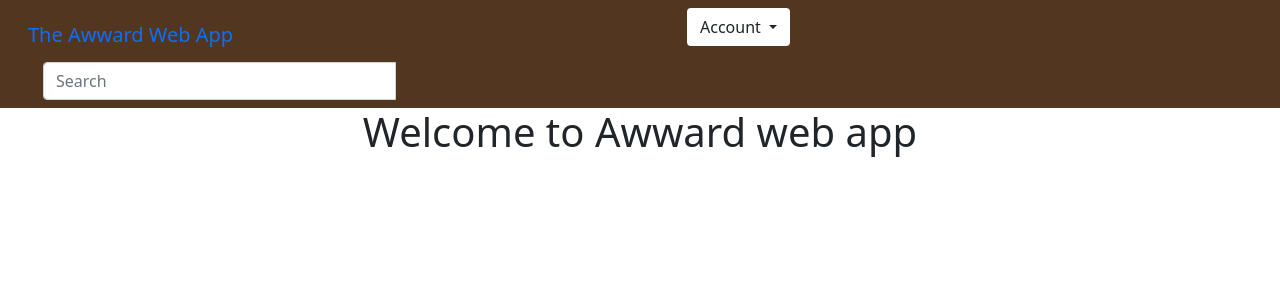
After one commit to Moses-254-Mugo/M-Awwards, a Django app: page / in a window 1280 px wide. The commit adds this page. Shown: the top 300 px of the page. Run offline with Django 3.2, Linux system fonts and the light colour scheme; the visitor is signed in with stand-in values (Sample User, id 1); some libraries are stand-ins or nearby versions.

Commit message:
Modify files

```diff
--- a/Appward/templates/base.html
+++ b/Appward/templates/base.html
@@ -1,19 +1,26 @@
 {% load bootstrap4 %}
-{% load static%}
+{% load static %}
 <!DOCTYPE html>
 <html>
 <head>
   <meta charset="utf-8">
+
+  {% block styles %}
+    {% bootstrap_css %}
+    <link href="https://cdn.jsdelivr.net/npm/bootstrap@5.0.2/dist/css/bootstrap.min.css" rel="stylesheet" integrity="sha384-EVSTQN3/azprG1Anm3QDgpJLIm9Nao0Yz1ztcQTwFspd3yD65VohhpuuCOmLASjC" crossorigin="anonymous">
+    <link rel="stylesheet" href="https://pro.fontawesome.com/releases/v5.10.0/css/all.css" integrity="sha384-AYmEC3Yw5cVb3ZcuHtOA93w35dYTsvhLPVnYs9eStHfGJvOvKxVfELGroGkvsg+p" crossorigin="anonymous"/>
+    <link rel="stylesheet" href="#">
+  {% endblock %}
 
 
 </head>
 <body>
     {% include "navbar.html" %}
 
-    {% block content %}{%endblock%}
+    {% block content %} {%endblock%}
 
     {% block scripts %}
-        <script src="https://ajax.googleapis.com/ajax/libs/jquery/3.2.1/jquery.min.js"></script>
+    <script src="https://ajax.googleapis.com/ajax/libs/jquery/3.6.0/jquery.min.js"></script>
      {% bootstrap_javascript %}
     {% endblock %}
 </body>
--- /dev/null
+++ b/Appward/templates/navbar.html
@@ -0,0 +1,71 @@
+
+  <style>
+    nav{
+      background-color: #523620;
+    }
+    li{
+      list-style-type: none;
+    }
+    .dropdown-toggle{
+      background-color: #fff;
+    }
+
+  </style>
+<body>
+<nav class="navbar navbar-inverse">
+  <div class="container-fluid">
+    <div class="navbar-header">
+      <a class="navbar-brand" href="/">The Awward Web App</a>
+    </div>
+    <!--The search form above-->
+    <div class="col-sm-6 col-md-6">
+      {% if user.is_authenticated %}
+      <ul>
+        <li class="dropdown">
+          <a href="#" class="dropdown-toggle btn btn-default" data-toggle="dropdown" role="button" aria-expanded="false">Account
+                    <span class="caret"></span>
+                </a>
+          <ul class="dropdown-menu" role="menu">
+            <li>
+              <a href="/">Home</a>
+            </li>
+            <li>
+              <a href="/accounts/password/change">Change Password</a>
+            </li>
+            <li>
+              <a href="/">New Post</a>
+            </li>
+            <li>
+              <a href="/">Logout</a>
+            </li>
+            <li>
+              <a href="/">Profile</a>
+            </li>
+          </ul>
+        </li>
+      </ul>
+      {% else %}
+      <li>
+        <a class='btn btn-default' href="/accounts/login">Login</a>
+      </li>
+
+      {% endif %}
+    </div>
+
+     <!-- Adding a search form  -->
+     <div class="col-sm-4 col-md-4 navbar-right">
+
+      <form class="navbar-form" role="search"  action="">
+
+        <div class="input-group">
+          <input type="text" class="form-control" placeholder="Search" name="author">
+          <div class="input-group-btn">
+            <button class="btn btn-default" type="submit"><i class="bi bi-search"></i></i></button>
+          </div>
+        </div>
+
+      </form>
+  </div>
+</nav>
+</body>
+</html>
--- a/Appward/templates/welcome.html
+++ b/Appward/templates/welcome.html
@@ -1,19 +1,11 @@
 {% extends 'base.html' %}
+{% load bootstrap4 %}
 {% block content %}
 <!DOCTYPE html>
 <html lang="en">
- <style>
-     body{
-         background-color: lavender;
-     }
- </style>
 <head>
-    <meta charset="UTF-8">
-    <meta http-equiv="X-UA-Compatible" content="IE=edge">
-    <meta name="viewport" content="width=device-width, initial-scale=1.0">
-    <title>Landing Page</title>
 </head>
 <body>
-    <h1>Welcome to Awward web app</h1>
+    <h1 style="text-align: center;">Welcome to Awward web app</h1>
 </html>
 {%endblock%}
```
